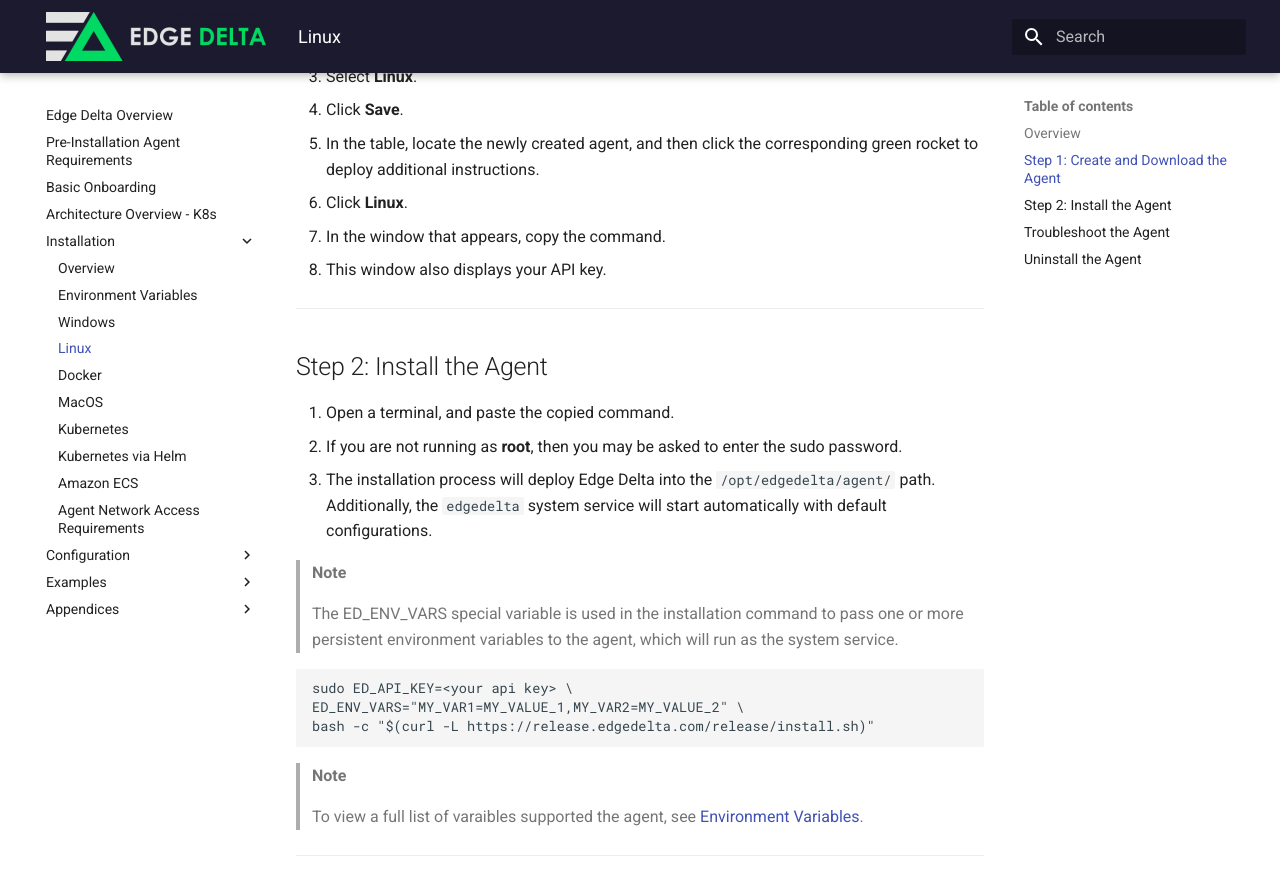
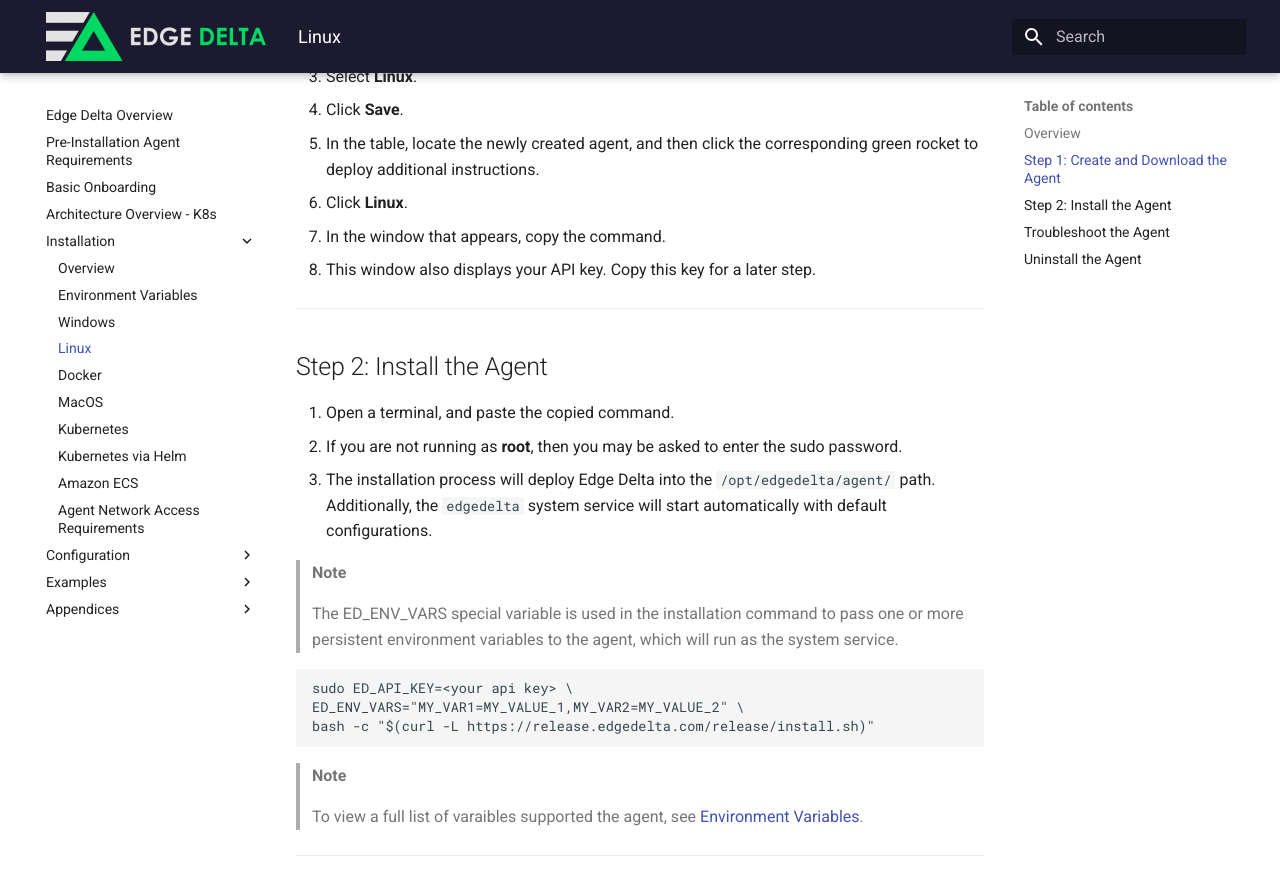
Before and after one commit to edgedelta/docs, an MkDocs documentation site: the page built from docs/installation/linux.md, in a window 1280 px wide and 900 px high, scrolled down 536 px. Shown: the top 895 px of the window. Built offline with MkDocs 1.6.1 and Material for MkDocs 9.7.7, drawn with Linux system fonts in a browser that asks for light colours.

Commit message:
Update linux.md

```diff
--- a/docs/installation/linux.md
+++ b/docs/installation/linux.md
@@ -26,7 +26,7 @@ You can use this document to learn how to install the Edge Delta Agent for your
 5. In the table, locate the newly created agent, and then click the corresponding green rocket to deploy additional instructions.
 6. Click **Linux**.
 7. In the window that appears, copy the command.
-  - This window also displays your API key.
+  - This window also displays your API key. Copy this key for a later step.
 
 ***
 
```
